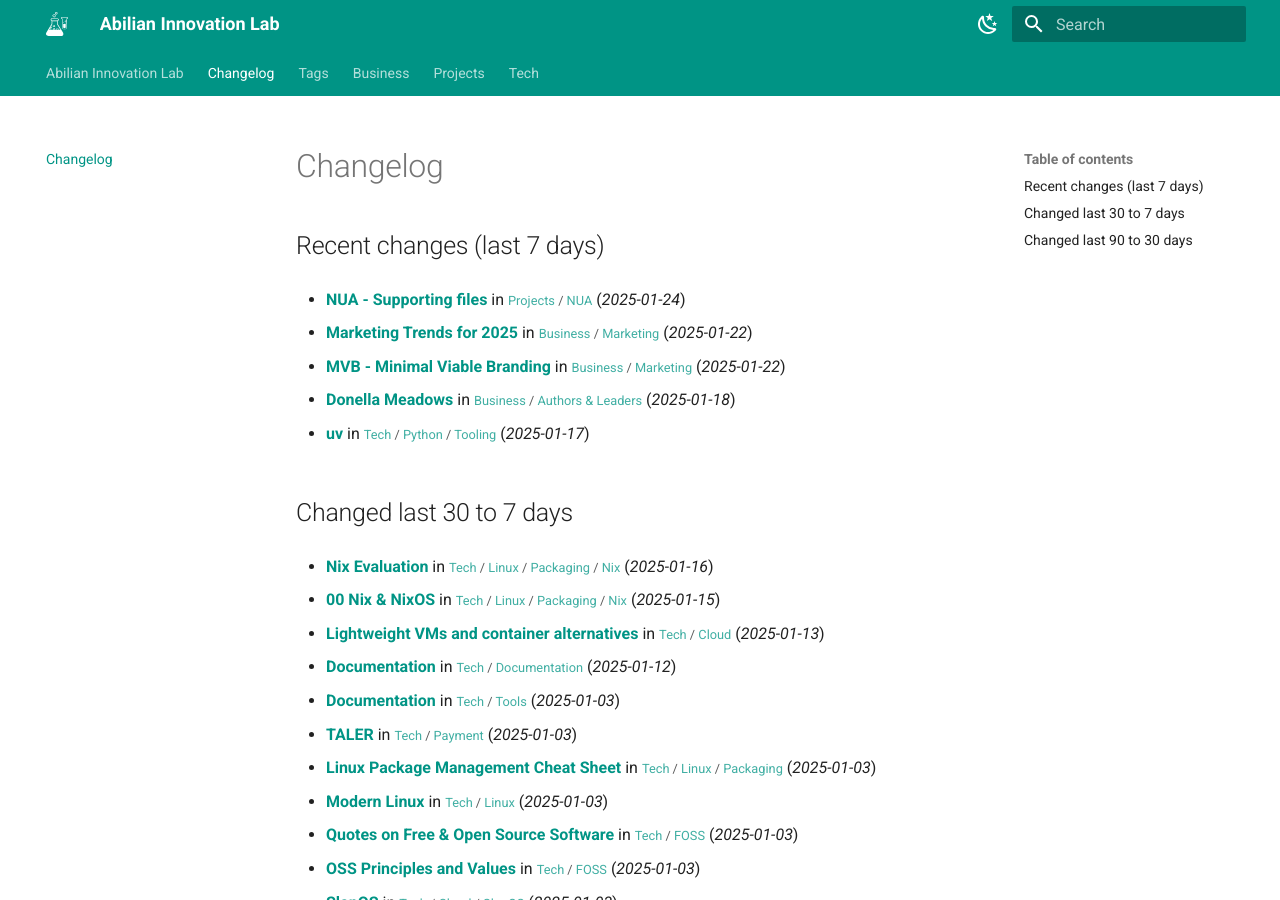
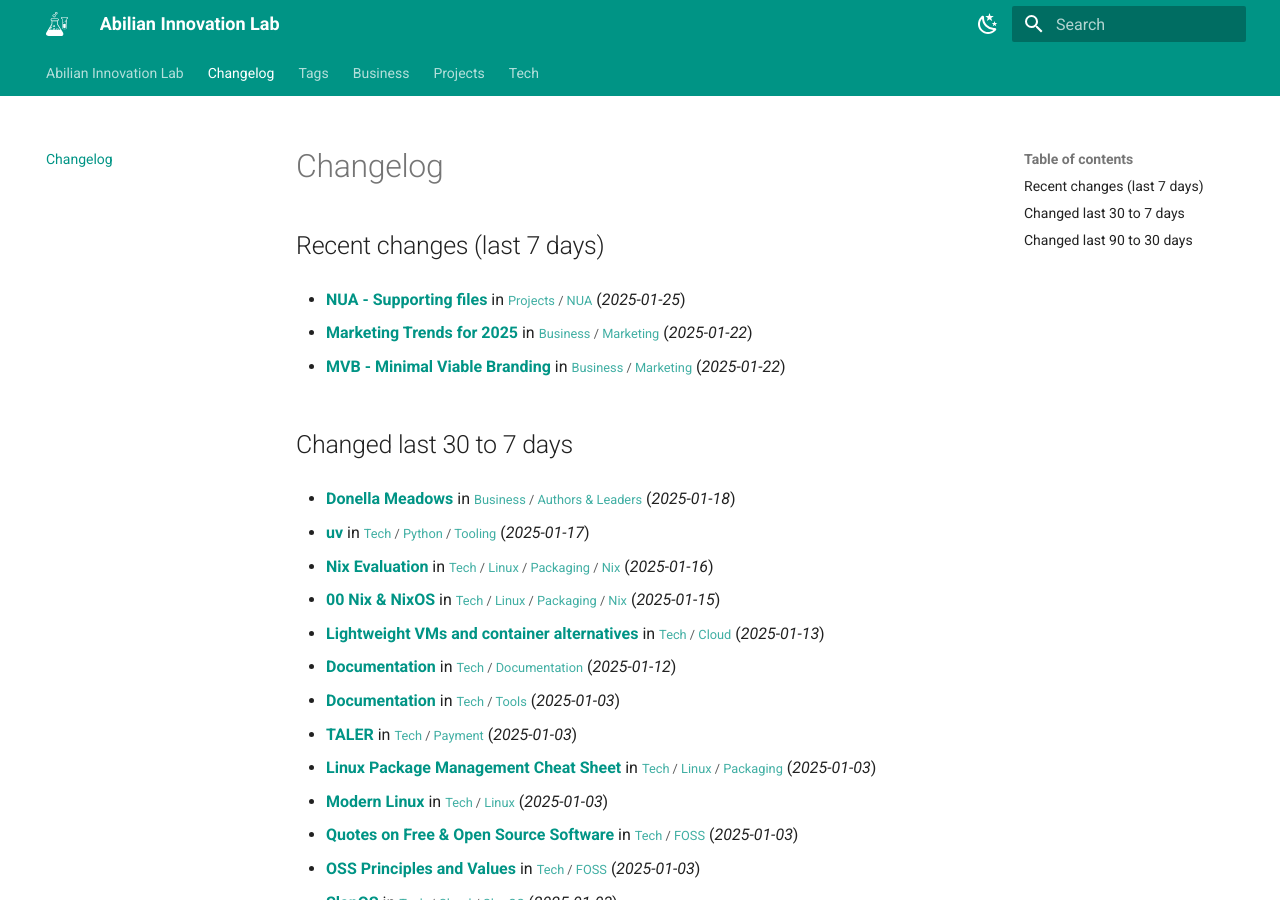
Before and after one commit to abilian/lab.abilian.com, an MkDocs documentation site: the page built from docs/changelog.md, in a window 1280 px wide and 900 px high. Built offline with MkDocs 1.6.1 and Material for MkDocs 9.7.7, drawn with Linux system fonts in a browser that asks for light colours; comment, search, counter and statistics services are not loaded.

Commit message:
Update content

```diff
--- a/docs/changelog.md
+++ b/docs/changelog.md
@@ -2,19 +2,19 @@
 
 ## Recent changes (last 7 days)
 
-- **[NUA - Supporting files](/Projects/NUA/NUA - Supporting files/)** in <small>[Projects](/Projects/00 Projects/) / [NUA](/Projects/NUA/00 NUA/)</small> (*2025-01-24*)
+- **[NUA - Supporting files](/Projects/NUA/NUA - Supporting files/)** in <small>[Projects](/Projects/00 Projects/) / [NUA](/Projects/NUA/00 NUA/)</small> (*2025-01-25*)
 
 - **[Marketing Trends for 2025](/Business/Marketing/Marketing Trends for 2025/)** in <small>[Business](/Business/00 Business/) / [Marketing](/Business/Marketing/Copywriting/)</small> (*2025-01-22*)
 
 - **[MVB - Minimal Viable Branding](/Business/Marketing/MVB - Minimal Viable Branding/)** in <small>[Business](/Business/00 Business/) / [Marketing](/Business/Marketing/Copywriting/)</small> (*2025-01-22*)
 
+
+
+## Changed last 30 to 7 days
+
 - **[Donella Meadows](/Business/Authors & Leaders/Donella Meadows/)** in <small>[Business](/Business/00 Business/) / [Authors & Leaders](/Business/Authors & Leaders/00 Authors/)</small> (*2025-01-18*)
 
 - **[uv](/Tech/Python/Tooling/uv/)** in <small>[Tech](/Tech/00 Technology/) / [Python](/Tech/Python/00 Python/) / [Tooling](/Tech/Python/Tooling/Documentation/)</small> (*2025-01-17*)
-
-
-
-## Changed last 30 to 7 days
 
 - **[Nix Evaluation](/Tech/Linux/Packaging/Nix/Nix Evaluation/)** in <small>[Tech](/Tech/00 Technology/) / [Linux](/Tech/Linux/DGFIP Report - Desktop Linux/) / [Packaging](/Tech/Linux/Packaging/Debian Packaging/) / [Nix](/Tech/Linux/Packaging/Nix/00 Nix & NixOS/)</small> (*2025-01-16*)
 
```
